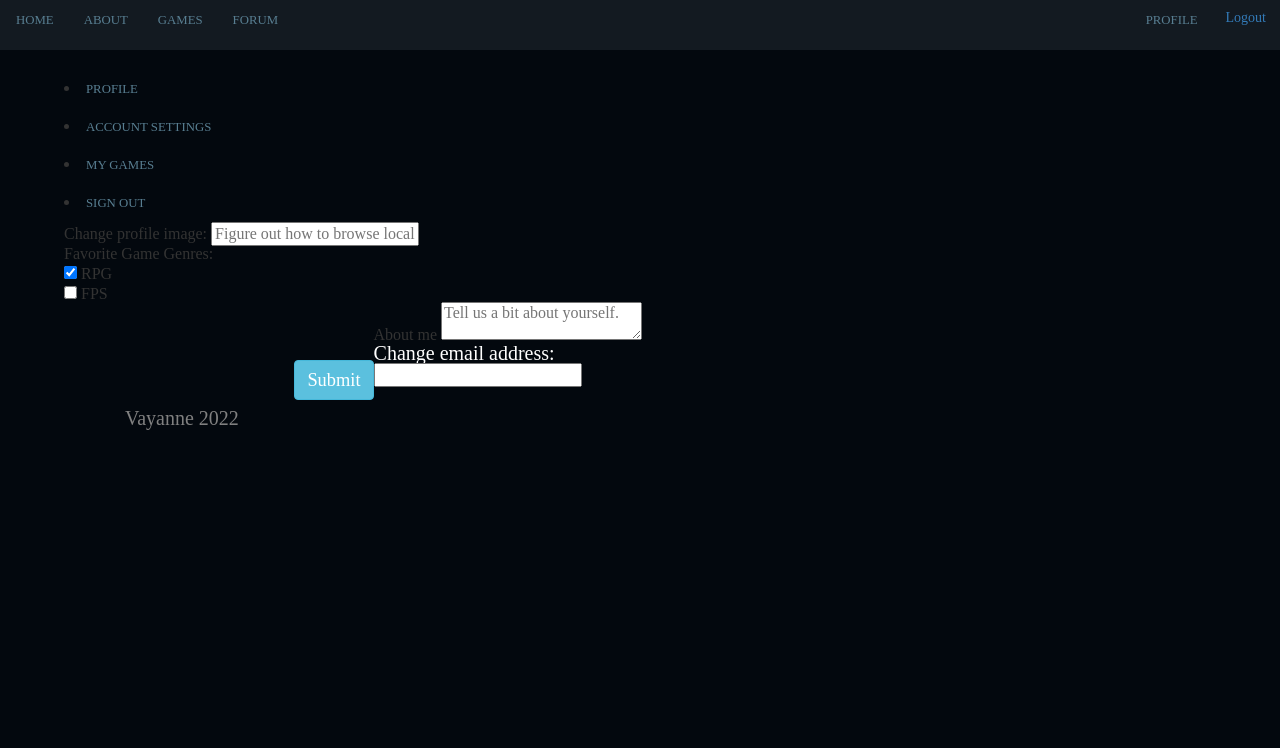
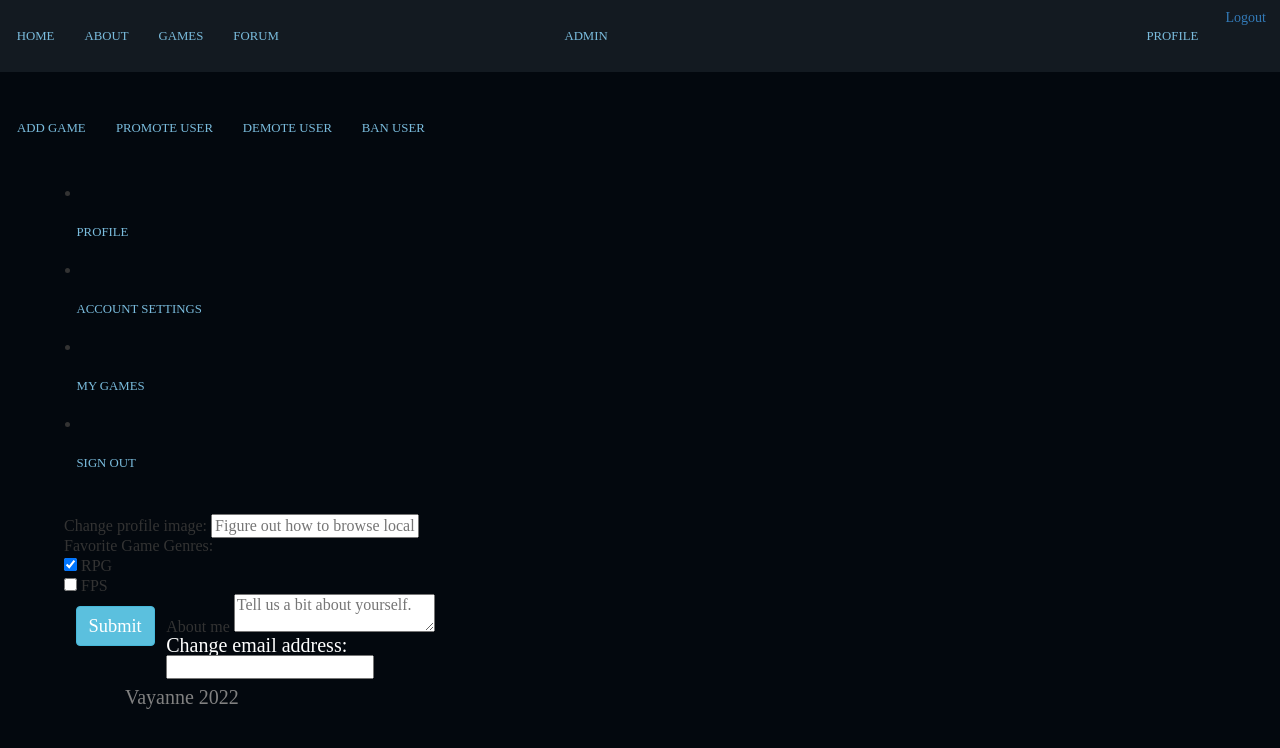
Before and after one commit to VanyaVoykova/Gamevision, a Spring Boot app: page /users/profile in a window 1280 px wide. Shown: the top 748 px of the page. Run offline with Spring Boot 4, Linux system fonts and the light colour scheme; a user stored in the database is signed in; some of the project's set-up classes (security, data sources, template engines, error pages and the like) are left out, and stand-ins take their place; some libraries are stand-ins or nearby versions.

Commit message:
Added registration error visualization for duplicate unique for the DB values.

```diff
--- a/Java Web/Spring Advanced/The Project/IntelliJ project/gamevision/src/main/java/com/gamevision/service/impl/UserServiceImpl.java
+++ b/Java Web/Spring Advanced/The Project/IntelliJ project/gamevision/src/main/java/com/gamevision/service/impl/UserServiceImpl.java
@@ -51,6 +51,8 @@ public class UserServiceImpl implements UserService {
 
 
     public void registerAndLogin(UserRegisterBindingModel userRegisterBindingModel) {
+        //The check for exising username is in the controller to better control the redirect attributes for validation error visualization
+
         UserRegisterServiceModel newUserSM = modelMapper.map(userRegisterBindingModel, UserRegisterServiceModel.class);
         UserEntity newUser = modelMapper.map(newUserSM, UserEntity.class);
 
--- a/Java Web/Spring Advanced/The Project/IntelliJ project/gamevision/src/main/java/com/gamevision/web/AuthenticationController.java
+++ b/Java Web/Spring Advanced/The Project/IntelliJ project/gamevision/src/main/java/com/gamevision/web/AuthenticationController.java
@@ -77,7 +77,7 @@ public class AuthenticationController { //REGISTER AND LOGIN
         return "login";
     }
 
-    //TODO: if logged in successfully, weird redirect to http://localhost:8080/ny.jpg
+
 
 
     //Takes care for login errors
--- a/Java Web/Spring Advanced/The Project/IntelliJ project/gamevision/src/main/resources/static/css/styles.css
+++ b/Java Web/Spring Advanced/The Project/IntelliJ project/gamevision/src/main/resources/static/css/styles.css
@@ -3,26 +3,43 @@ body {
     background-color: #03080E;
 }
 
-#mainNavigationBar {
+#main-navbar {
     background-color: #131A21;
 }
 
-#leftNavbar {
+#left-navbar {
     float: left;
 }
 
-#rightNavbar {
+#right-navbar {
     float: right;
+}
+
+#center-navbar {
+    display: flex;
+    justify-content: center;
+    margin-left: 20%;
+    margin-right: 20%;
 }
 
 .side-nav li a, .navbar ul li a {
     font-size: 1vw;
     font-family: 'Electrolize', serif;
-    color: #587e91;
+    color: #7abcdd;
     text-transform: uppercase;
     display: inline;
     line-height: 38px;
     width: 100%;
+}
+
+
+/** Override Bootstrap's NAV text white background color on hover etc. */
+.nav > li > a:focus, .nav > li > a:hover {
+    text-decoration: underline;
+    font-weight: bold;
+    color: #58dde3;
+    font-size: 2vw;
+    background-color: #131a21;
 }
 
 /** display: inline   -> height: has no effect */
@@ -244,17 +261,36 @@ position: relative;
 }
 
 .buttons-container {
-    margin: 3%;
-    padding: 3%;
-    display: block;
+    margin: 1vh;
+    display: flex;
+    justify-content: center;
+    float: left;
     width: 100%;
+}
+
+/**  width: auto; fixes text overflowing from button */
+
+.link-button {
+    object-position: bottom;
+    display: inline-block;
+    float: left;
+    bottom: 0;
+    margin: 1%;
+    width: auto;
+    font-size: 115%;
+}
+
+.buttons-container button, a {
+    display: inline-block;
+    margin: 1%;
+    float: left;
 }
 
 .hr-separator {
     display: block;
     width: 100%;
-    margin-top: 3%;
-    margin-bottom: 3%;
+    margin: 1%;
+    float: left;
 }
 
 /** Playthroughs */
@@ -337,8 +373,9 @@ position: relative;
     color: lightblue;
     font-size: 12px;
 }
+
 .comment-container p {
-    font-size: 12px;
+    font-size: 15px;
 }
 
 
@@ -364,19 +401,12 @@ position: relative;
     padding: 1%;
 }
 
-/**  width: auto; fixes text overflowing from button */
 
-.link-button {
-    object-position: bottom;
-    display: inline-block;
-    float: left;
-    bottom: 0;
-    margin-right: 0;
-    margin-top: 5%;
-    margin-left: 20%;
-    width: auto;
-    font-size: 115%;
+.text-container p {
+    text-align: justify;
+    font-size: 2.5vw;
 }
+
 
 /**
 .distribute-evenly{
@@ -445,4 +475,12 @@ footer p {
 .exception-messages {
     color: red;
     font-weight: bold;
+
 }
+
+/**
+Colors
+dark blue (old nav text color) color: #587e91;
+
+
+*/
--- a/Java Web/Spring Advanced/The Project/IntelliJ project/gamevision/src/main/resources/templates/fragments/common.html
+++ b/Java Web/Spring Advanced/The Project/IntelliJ project/gamevision/src/main/resources/templates/fragments/common.html
@@ -9,7 +9,7 @@
     <!-- for the scripts to work -->
     <!-- todo check naming here with the scripts CANNOT BE FOUND-->
     <meta name="_csrf" th:content="${_csrf.token}"/>
-    <meta name="_csrf_header" th:content="${_csrf.headerName}" />
+    <meta name="_csrf_header" th:content="${_csrf.headerName}"/>
 
     <!-- FIXME: Bootstrap is fickle without the CDN, carousel and some CSS get screwed, see if you can avoid CDN -->
     <!-- <link href="https://cdn.jsdelivr.net/npm/bootstrap@5.2.0-beta1/dist/css/bootstrap.min.css" rel="stylesheet"
@@ -26,7 +26,7 @@
     <!-- Thymeleaf style -->
     <!-- Bootstrap is fickle, ruins carousel and nav formats with the local file TODO: try using the local bootstrap.min.css file  -->
     <link rel="stylesheet" href="https://maxcdn.bootstrapcdn.com/bootstrap/3.4.1/css/bootstrap.min.css">
-   <!--  <link rel="stylesheet" href="static/css/bootstrap.min.css"/> -->
+    <!--  <link rel="stylesheet" href="static/css/bootstrap.min.css"/> -->
 
     <!-- for the homepage carousel, I don't remember what part of it needed this -->
     <script src="https://ajax.googleapis.com/ajax/libs/jquery/3.6.0/jquery.min.js"></script>
@@ -34,7 +34,7 @@
 
     <!-- the above with local files -->
     <!-- <script src="/scripts/jquery-3.5.1.slim.min.js"></script> REMOVED-->
-   <script src="https://maxcdn.bootstrapcdn.com/bootstrap/3.4.1/js/bootstrap.min.js"></script>
+    <script src="https://maxcdn.bootstrapcdn.com/bootstrap/3.4.1/js/bootstrap.min.js"></script>
 
     <!-- shameless copy from one of SoftUni's practice tasks, some elements look better with this -->
     <link rel="stylesheet" href="/css/reset-css.css"/>
@@ -60,11 +60,12 @@
 </head>
 
 <body>
-<header th:fragment="nav" id="mainNavigationBar">
+<header th:fragment="nav" id="main-navbar">
     <nav class="navbar navbar-expand-md rounded d-flex">
 
+        <!------------------------------------------ EVERYONE ------------------------------------------------------>
         <!-- accessible regardless of authentication -->
-        <ul class="nav navbar-nav ms-auto" id="leftNavbar">
+        <ul class="nav navbar-nav ms-auto" id="left-navbar">
             <li class="nav-item"><a href="/">Home</a></li>
             <li class="nav-item"><a class="nav-link" href="/about">About</a></li>
             <li class="nav-item"><a class="nav-link" href="/games/all">Games</a></li>
@@ -73,15 +74,23 @@
             <li class="nav-item"><a class="nav-link" href="/users/forum">Forum</a></li>
         </ul>
 
+        <!------------------------------------------ ADMIN ------------------------------------------------------>
 
-        <ul class="nav navbar-nav me-auto" id="rightNavbar">
-            <!-- visible only for guest users -->
+        <th:block sec:authorize="hasAuthority('ROLE_ADMIN')">
+            <ul class="nav navbar-nav ms-auto center-navbar" id="center-navbar">
+                <li class="nav-item"><a href="/">Admin</a></li>
+            </ul>
+        </th:block>
+
+        <!---------------------------------- visible only UNAUTHENTICATED  --------------------------------------->
+
+        <ul class="nav navbar-nav me-auto" id="right-navbar">
             <th:block sec:authorize="!isAuthenticated()">
                 <li class="nav-item"><a class="nav-link" th:href="@{/users/login}">Login</a></li>
                 <li class="nav-item"><a class="nav-link" th:href="@{/users/register}">Register</a></li>
             </th:block>
 
-            <!-- visible only for authenticated users -->
+            <!------------------------- visible only for AUTHENTICATED users --------------------------------------->
             <li class="nav-item" sec:authorize="isAuthenticated()"><a class="nav-link" th:href="@{/users/profile}">Profile</a>
             </li>
             <li class="nav-item" sec:authorize="isAuthenticated()">
@@ -102,6 +111,20 @@
     </nav>
 
 </header>
+
+
+<!--------------------------------- Extra NAV bar for ADMINS  --------------------IN HEAD---------------------->
+<nav th:fragment="admin-navbar" class="navbar navbar-expand-md rounded d-flex">
+
+    <th:block sec:authorize="hasAuthority('ROLE_ADMIN')">
+        <ul class="nav navbar-nav ms-auto center-navbar" id="admin-navbar">
+            <li class="nav-item"><a href="/">Add Game</a></li> <!-- more playthroughs can be added in game view-->
+            <li class="nav-item"><a href="/">Promote User</a></li>
+            <li class="nav-item"><a href="/">Demote User</a></li>
+            <li class="nav-item"><a href="/">Ban User</a></li>
+        </ul>
+    </th:block>
+</nav>
 
 <!-- <script src="../../static/scripts/bootstrap.bundle.min.js"></script> -->
 
--- a/Java Web/Spring Advanced/The Project/IntelliJ project/gamevision/src/main/resources/templates/register.html
+++ b/Java Web/Spring Advanced/The Project/IntelliJ project/gamevision/src/main/resources/templates/register.html
@@ -24,6 +24,9 @@
             <small th:if="${#fields.hasErrors('username')}" th:errors="*{username}"
                    class="invalid-feedback text-danger">
                 Username error message</small>
+            <!-- @Valid BindingModel, but existing unique value in DB -->
+            <small th:if="${usernameTaken}"  class="invalid-feedback text-danger">
+                A user with that name already exists.</small>
         </div>
 
         <div class="form-group">
@@ -37,6 +40,9 @@
             <small th:if="${#fields.hasErrors('email')}" th:errors="*{email}"
                    class="invalid-feedback text-danger">
                 Email error message</small>
+            <!-- @Valid BindingModel, but existing unique value in DB -->
+            <small th:if="${emailTaken}"  class="invalid-feedback text-danger">
+                A user with that email already exists.</small>
         </div>
 
         <div class="form-group">
--- a/Java Web/Spring Advanced/The Project/IntelliJ project/gamevision/src/main/resources/templates/user-profile.html
+++ b/Java Web/Spring Advanced/The Project/IntelliJ project/gamevision/src/main/resources/templates/user-profile.html
@@ -10,7 +10,7 @@
 
     <main>
         <aside>
-            <nav class="side-nav">
+            <nav class="side-nav navbar navbar-expand-md rounded d-flex">
 
                 <li><a href="/users/profile/edit">Profile</a></li>
                 <!--change user picture, about me (types of games I like,  my interests)-->
```
Also changed, not shown: Java Web/Spring Advanced/The Project/IntelliJ project/gamevision/src/main/java/com/gamevision/config/GamevisionSecurityConfiguration.java (+8 -0 lines), Java Web/Spring Advanced/The Project/IntelliJ project/gamevision/src/main/java/com/gamevision/model/entity/CommentEntity.java (+13 -3 lines), Java Web/Spring Advanced/The Project/IntelliJ project/gamevision/src/main/java/com/gamevision/model/view/CommentViewModel.java (+10 -0 lines), Java Web/Spring Advanced/The Project/IntelliJ project/gamevision/src/main/java/com/gamevision/service/impl/CommentServiceImpl.java (+13 -4 lines), Java Web/Spring Advanced/The Project/IntelliJ project/gamevision/src/main/resources/templates/game.html (+14 -13 lines).
